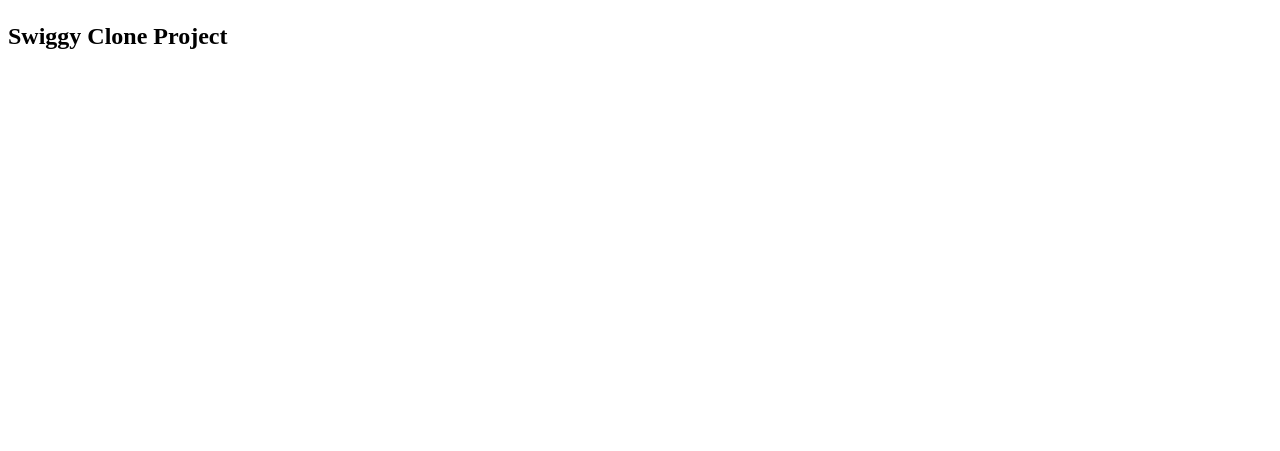
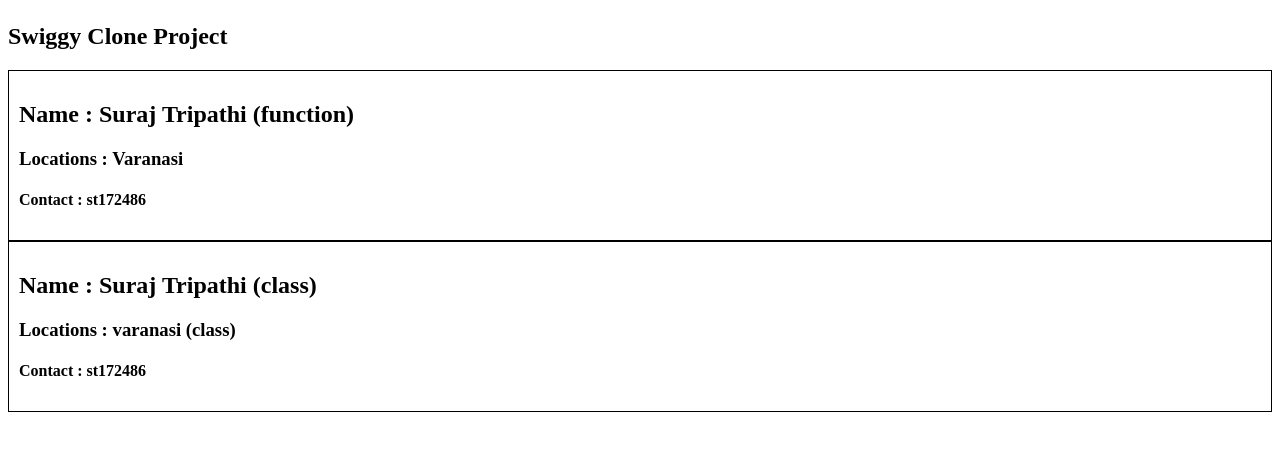
Before and after one commit to suraj8423tripathi/swiggy-Clone, a React (Create React App) app: page /about in a window 1280 px wide. Shown: the part 221-672 px from the top of the page. Built offline with nearby package versions, Linux system fonts and the light colour scheme.

Commit message:
props in class component

```diff
--- a/src/App.css
+++ b/src/App.css
@@ -68,3 +68,8 @@
   margin: 10px;
   display:flex
 }
+
+.user-card {
+  padding: 10px;
+  border: 1px solid black
+}
--- a/src/Components/About.jsx
+++ b/src/Components/About.jsx
@@ -1,10 +1,17 @@
 import React from "react";
+import User from "./User";
+import UserClass from "./UserClass";
 
 const About = () => {
   return (
     <div>
       <h1>About</h1>
       <h2>Swiggy Clone Project</h2>
+      <User name={"Suraj Tripathi (function)"} />
+      <UserClass
+        name={"Suraj Tripathi (class)"}
+        location={"varanasi (class)"}
+      />
     </div>
   );
 };
--- /dev/null
+++ b/src/Components/User.jsx
@@ -0,0 +1,13 @@
+import React from "react";
+
+const User = (props) => {
+  return (
+    <div className="user-card">
+      <h2>Name : {props.name}</h2>
+      <h3>Locations : Varanasi</h3>
+      <h4>Contact : st172486</h4>
+    </div>
+  );
+};
+
+export default User;
--- /dev/null
+++ b/src/Components/UserClass.jsx
@@ -0,0 +1,19 @@
+import React from "react";
+
+class UserClass extends React.Component {
+  constructor(props) {
+    super(props);
+  }
+  render() {
+    const { name, location } = this.props;
+    return (
+      <div className="user-card">
+        <h2>Name : {name}</h2>
+        <h3>Locations : {location}</h3>
+        <h4>Contact : st172486</h4>
+      </div>
+    );
+  }
+}
+
+export default UserClass;
```
